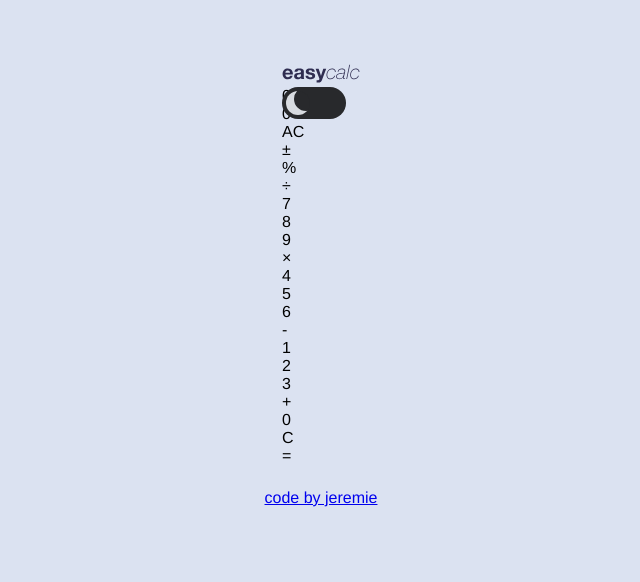
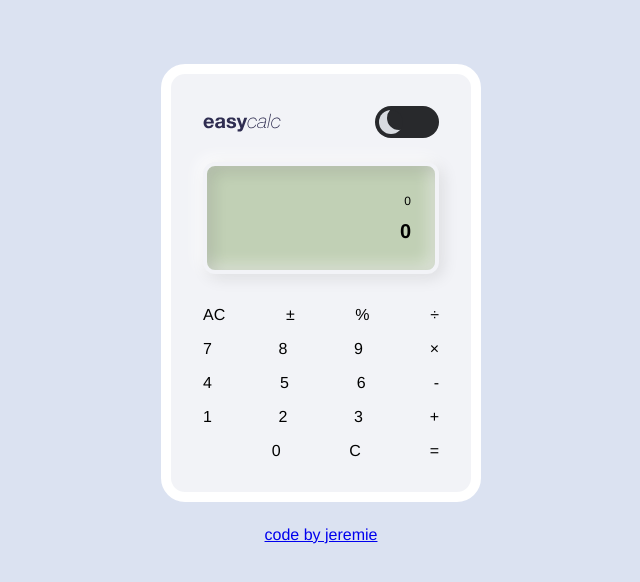
Before and after one commit to Jeremie-R/Calculator, a plain HTML site: page index.html in a window 1280 px wide. Shown: the whole page, without its empty margins (319-959 px from the left). Drawn offline with Linux system fonts and the light colour scheme; a web font is replaced by a local one.

Commit message:
css start

```diff
--- a/index.html
+++ b/index.html
@@ -6,6 +6,8 @@
     <title>Calculator</title>
     <link rel="stylesheet" href="./styles.css">
     <link rel="stylesheet" href="./slider.css">
+    <link rel="stylesheet" href="./light.css">
+
 
 </head>
 <body>
--- a/light.css
+++ b/light.css
@@ -1 +1,16 @@
 /* light mode */
+
+body {
+    background: #DBE2F1;
+}
+
+.calculator {
+    border: 10px solid #FFF;
+    background: #F2F3F7;
+}
+
+.screen {
+    border: 4px solid #F2F3F7;
+    background: #C1D0B5;
+    box-shadow: 4px 4px 16px 0px rgba(0, 0, 0, 0.10), -4px -4px 16px 0px #FFF, 4px 4px 16px 0px rgba(0, 0, 0, 0.15) inset, -4px -4px 16px 0px rgba(255, 255, 255, 0.60) inset;
+}
--- a/slider.css
+++ b/slider.css
@@ -19,6 +19,7 @@ https://codepen.io/alvarotrigo/pen/zYPydpB
 
 .toggle-switch {
     position: relative;
+    margin-top: -32px;
     width: 64px;
   }
 
--- a/styles.css
+++ b/styles.css
@@ -9,7 +9,7 @@
 }
 
 body {
-    background: #DBE2F1;
+
     margin: 64px 24px 64px 24px;
     display: flex;
     align-items: center;
@@ -17,3 +17,63 @@ body {
     flex-direction: column;
     gap: 24px;
 }
+
+.calculator {
+    width: 20rem;
+    border-radius: 1.5rem;
+    padding: 2rem;
+}
+
+.title {
+    width: 100%;
+    height: 32px;
+    display: flex;
+    justify-content: space-between;
+    align-items: center;
+}
+
+.screen {
+    width: 100%;
+    height: 7rem;
+    display: flex;
+    flex-direction: column;
+    gap: 0.75rem;
+    align-items: flex-end;
+    justify-content: center;
+    padding: 1rem 1.5rem;
+    border-radius: 0.75rem;
+    margin-top: 1.5rem;
+    margin-bottom: 2rem;
+}
+
+#previousInput {
+    font-size: 0.75rem;
+    font-style: normal;
+    font-weight: 200;
+}
+
+#result {
+    font-size: 1.25rem;
+    font-style: normal;
+    font-weight: 800;
+}
+
+.keypad {
+    width: 100%;
+    display: flex;
+    flex-direction: column;
+    gap: 1rem;
+}
+
+.row {
+    width: 100%;
+    display: flex;
+    align-items: center;
+    justify-content: space-between;
+}
+
+.key {
+    width: 3.25rem;
+    height: 3.25rem;
+    border-radius: 100%;
+}
```
